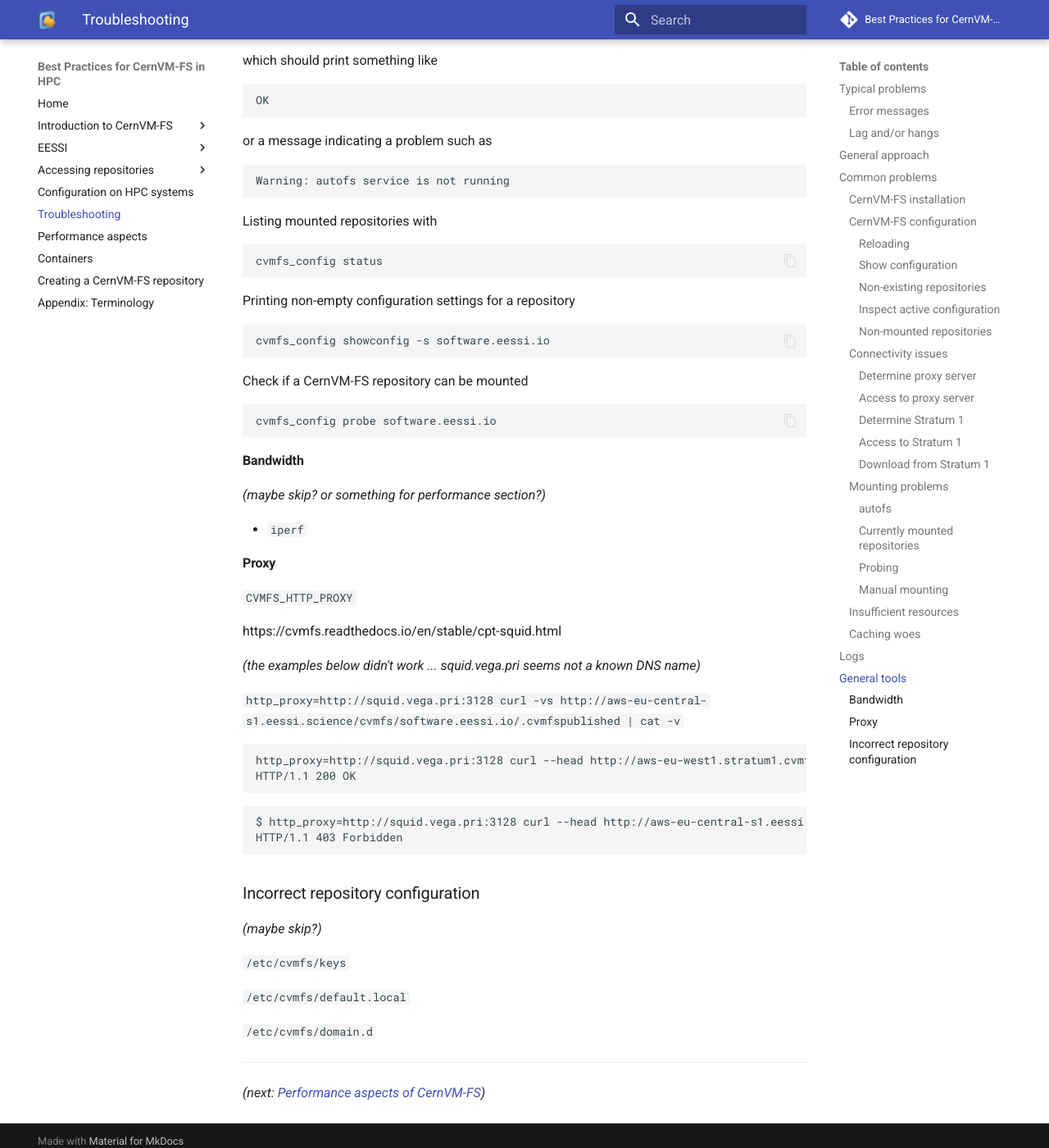
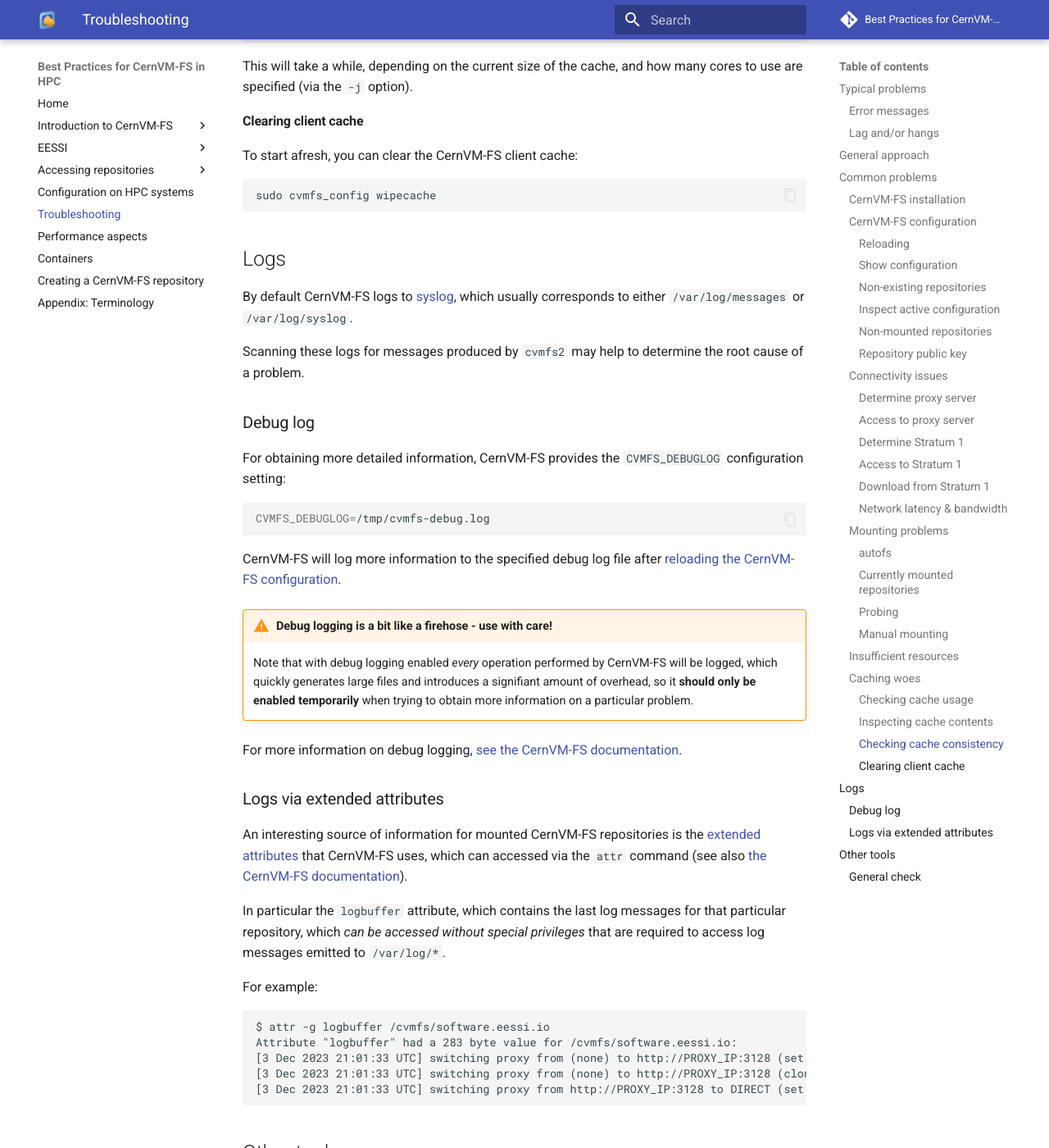
Before and after one commit to multixscale/cvmfs-tutorial-hpc-best-practices, an MkDocs documentation site: the page built from docs/troubleshooting.md, in a window 1280 px wide and 1400 px high, scrolled down 10060 px. Shown: the whole window at 82% size. Built offline with MkDocs 1.6.1 and Material for MkDocs 9.7.7, drawn with Linux system fonts in a browser that asks for light colours; emoji names are drawn with the system emoji font; comment, search, counter and statistics services are not loaded; some of the changed text lies outside the part shown.

Commit message:
complete revision of Troubleshooting section

````diff
--- a/docs/troubleshooting.md
+++ b/docs/troubleshooting.md
@@ -87,7 +87,7 @@
 * Make sure you have sufficient available [resources](#resources) like memory and local disk space;
 * Rule out any [cache](#caching)-related shenanigans;
 
-Always keep in mind to [check the logs](#logs), and employ the [general tools](#general-tools)
+Always keep in mind to [check the logs](#logs), and also consider to employ the [other tools](#other-tools)
 that we put forward.
 
 
@@ -151,6 +151,11 @@
 cvmfs_config showconfig software.eessi.io
 ```
 
+Using the `-s` option, you can trim the output to only show non-empty configuration settings:
+``` { .bash .copy }
+cvmfs_config showconfig -s software.eessi.io
+```
+
 We strongly advise combining this command with `grep` to check for specific configuration settings, like:
 
 ```
@@ -206,6 +211,9 @@
 there may be an issue with the (active) configuration,
 or there may be a [connectivity problem](#connectivity).
 
+#### Repository public key
+
+FIXME `/etc/cvmfs/keys`
 
 ### Connectivity issues {: #connectivity }
 
@@ -215,7 +223,8 @@
 CernVM-FS uses plain `HTTP` as data transfer protocol, so basic tools can be used to investigate
 connectivity issues.
 
-You should check whether the client system can connect to the Squid proxy and/or Stratum-1 replica server(s).
+You should make sure that the client system can connect to the Squid proxy and/or Stratum-1 replica server(s)
+via the required ports.
 
 #### Determine proxy server {: #determine_proxy }
 
@@ -342,6 +351,12 @@
 ```
 Maybe you forgot the '`.`' in `.cvmfspublished`?
 
+#### Network latency & bandwidth
+
+To check the network latency and bandwidth, you can use [`iperf3`]() and `tcptraceroute`](),
+see also [*Network details* in *System configurations* of the Performance section](
+performance.md#system_configurations) of this tutorial.
+
 ### Mounting problems {: #mounting }
 
 #### `autofs`
@@ -408,118 +423,133 @@
 
 ### Caching woes {: #caching }
 
-Clean the cache to exclude any cache corruption as root cause of issues
+CernVM-FS assumes that the local cache directory is trustworthy.
+
+Although unlikely, problems you observing could be caused by some form
+of corruption in the CernVM-FS client cache, for example due to problems
+outside of the control of CernVM-FS (like a disk partition running full).
+
+Even in the absence of problems it may still be interesting to inspect the contents
+of the client cache, for example when trying to understand performance-related problems.
+
+#### Checking cache usage
+
+To check the current usage of the client cache across all repositories, you can use:
+
+```{ .bash .copy }
+cvmfs_config stat -v
+```
+
+You can get machine-readable output by *not* using the `-v` option (which is for getting human-readable output).
+
+To only get information on cache usage for a particular repository, pass it as an extra argument:
+
+```{ .bash .copy }
+cvmfs_config stat -v software.eessi.io
+```
+
+To check overall cache size, use `du` on the cache directory (determined by `CVMFS_CACHE_BASE`):
+
+```
+$ sudo du -sh /var/lib/cvmfs
+1.1G	/var/lib/cvmfs
+```
+
+#### Inspecting cache contents
+
+To inspect which files are currently included in the client cache, run the following command:
+
+``` { .bash .copy }
+sudo cvmfs_talk -i software.eessi.io cache list
+```
+
+#### Checking cache consistency
+
+To check the consistency of the CernVM-FS cache, use [`cvmfs_fsck`](https://cvmfs.readthedocs.io/en/stable/cpt-configure.html#cvmfs-fsck):
+```{ .bash .copy }
+sudo time cvmfs_fsck -j 8 /var/lib/cvmfs/shared
+```
+
+This will take a while, depending on the current size of the cache, and how many cores to use are specified (via the `-j` option).
+
+#### Clearing client cache
+
+To start afresh, you can clear the CernVM-FS client cache:
 ``` { .bash .copy }
 sudo cvmfs_config wipecache
 ```
 
-Cache usage is included in the output of
+## Logs {: #logs }
+
+By default CernVM-FS logs to [syslog](https://en.wikipedia.org/wiki/Syslog),
+which usually corresponds to either `/var/log/messages` or `/var/log/syslog`.
+
+Scanning these logs for messages produced by `cvmfs2` may help to determine the root cause of a problem.
+
+### Debug log
+
+For obtaining more detailed information, CernVM-FS provides the `CVMFS_DEBUGLOG` configuration setting:
 ``` { .bash .copy }
-cvmfs_config stat -v software.eessi.io
+CVMFS_DEBUGLOG=/tmp/cvmfs-debug.log
 ```
 
-Check consistency of the CernVM-FS cache directory
+CernVM-FS will log more information to the specified debug log file after [reloading the CernVM-FS
+configuration](#reloading).
+
+!!! warning "Debug logging is a bit like a firehose - use with care!"
+    Note that with debug logging enabled *every* operation performed by CernVM-FS will be logged,
+    which quickly generates large files and introduces a signifiant amount of overhead,
+    so it **should only be enabled temporarily** when trying to obtain more information on a particular problem.
+
+For more information on debug logging, [see the CernVM-FS documentation](
+https://cvmfs.readthedocs.io/en/stable/cpt-configure.html#debug-logs).
+
+### Logs via extended attributes
+
+An interesting source of information for mounted CernVM-FS repositories is the
+[extended attributes](https://en.wikipedia.org/wiki/Extended_file_attributes)
+that CernVM-FS uses, which can accessed via the `attr` command (see also [the CernVM-FS
+documentation](https://cvmfs.readthedocs.io/en/stable/cpt-details.html#getxattr)).
+
+In particular the `logbuffer` attribute, which contains the last log messages for that particular
+repository, which *can be accessed without special privileges* that are required to access log messages
+emitted to `/var/log/*`.
+
+For example:
 ```
-sudo time cvmfs_fsck -j 8 /var/lib/cvmfs/shared
+$ attr -g logbuffer /cvmfs/software.eessi.io
+Attribute "logbuffer" had a 283 byte value for /cvmfs/software.eessi.io:
+[3 Dec 2023 21:01:33 UTC] switching proxy from (none) to http://PROXY_IP:3128 (set proxies)
+[3 Dec 2023 21:01:33 UTC] switching proxy from (none) to http://PROXY_IP:3128 (cloned)
+[3 Dec 2023 21:01:33 UTC] switching proxy from http://PROXY_IP:3128 to DIRECT (set proxies)
 ```
 
-## Logs {: #logs }
 
-By default CernVM-FS logs to syslog, for example, `/var/log/messages` or
-`/var/log/syslog`. Scanning these logs for `cvmfs` may help to determine the root
-cause of an issue.
+## Other tools {: #other-tools }
 
-For obtaining more detailed information, CernVM-FS provides the setting
-`CVMFS_DEBUGLOG`. If set as follows
-``` { .ini .copy }
-CVMFS_DEBUGLOG=/tmp/cvmfs_debug.log
-```
-CernVM-FS logs more information to `/tmp/cvmfs_debug.log` after the command
-``` { .bash .copy }
-sudo cvmfs_config reload
-```
-has been run. See
-[CernVM-FS documentation / debug-logs](https://cvmfs.readthedocs.io/en/stable/cpt-configure.html#debug-logs)
-for more information. Note that the debug log will log every operation in CVMFS and generates large files - it should be turned back off after capturing an issue.
+### General check
 
-An interesting command for mounted repositories is
-``` { .bash .copy }
-attr -g logbuffer /cvmfs/software.eessi.io
-```
-This will print the last syslog messages from this repositories without needing to access /var/log.
-
-
-## General tools
-
-If the repository `software.eessi.io` is mounted, the following command provides
-useful information and statistics
-``` { .bash .copy }
-cvmfs_config stat -v software.eessi.io
-```
-
-To verify whether the basic setup is sound, run
+To verify whether the basic setup is sound, run:
 ``` { .bash .copy }
 sudo cvmfs_config chksetup
 ```
-which should print something like
-```
-OK
-```
-or a message indicating a problem such as
+which should print "`OK`".
+
+If something is wrong, it may report a problem like:
+
 ```
 Warning: autofs service is not running
 ```
 
-Listing mounted repositories with
-``` { .bash .copy }
-cvmfs_config status
+You can also use `cvmfs_config` to perform a status check, and verify that the
+command has exit code zero:
+
+```
+$ sudo cvmfs_config status
+$ echo $?
+0
 ```
 
-Printing non-empty configuration settings for a repository
-``` { .bash .copy }
-cvmfs_config showconfig -s software.eessi.io
-```
-
-Check if a CernVM-FS repository can be mounted
-``` { .bash .copy }
-cvmfs_config probe software.eessi.io
-```
-
-
-#### Bandwidth
-
-_(maybe skip? or something for performance section?)_
-
-- `iperf`
-
-#### Proxy
-
-`CVMFS_HTTP_PROXY`
-
-https://cvmfs.readthedocs.io/en/stable/cpt-squid.html
-
-_(the examples below didn't work ... squid.vega.pri seems not a known DNS name)_
-
-`http_proxy=http://squid.vega.pri:3128 curl -vs http://aws-eu-central-s1.eessi.science/cvmfs/software.eessi.io/.cvmfspublished | cat -v`
-
-```
-http_proxy=http://squid.vega.pri:3128 curl --head http://aws-eu-west1.stratum1.cvmfs.eessi-infra.org/cvmfs/pilot.eessi-hpc.org/.cvmfspublished
-HTTP/1.1 200 OK
-```
-```
-$ http_proxy=http://squid.vega.pri:3128 curl --head http://aws-eu-central-s1.eessi.science/cvmfs/software.eessi.io/.cvmfspublished
-HTTP/1.1 403 Forbidden
-```
-
-### Incorrect repository configuration
-
-_(maybe skip?)_
-
-`/etc/cvmfs/keys`
-
-`/etc/cvmfs/default.local`
-
-`/etc/cvmfs/domain.d`
 
 ---
 
````
